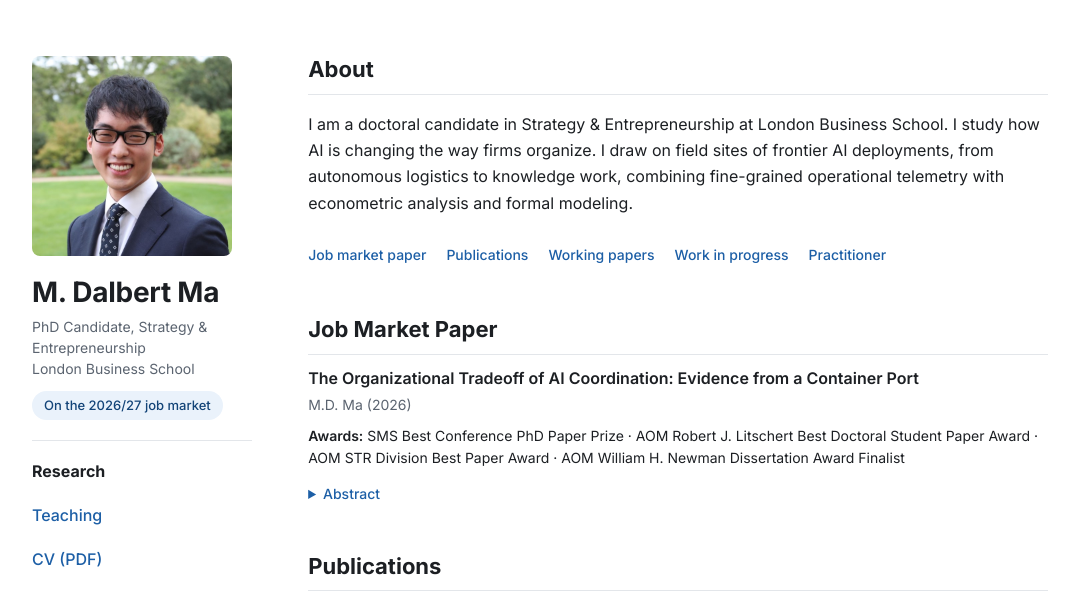
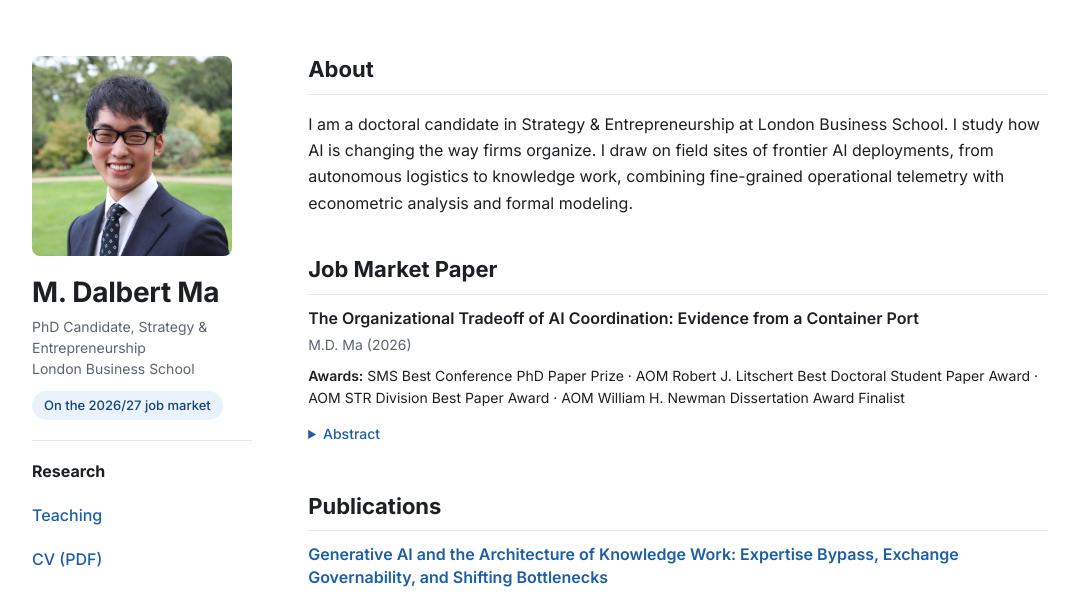
Before and after one commit to dalbert111ma/website, a plain HTML site: page index.html in a window 1280 px wide. Shown: the top 596 px of the page, without its empty margins (100-1179 px from the left). Drawn offline with Linux system fonts and the light colour scheme.

Commit message:
Remove navigation links from About section
Removed navigation links from the About section.

```diff
--- a/index.html
+++ b/index.html
@@ -44,13 +44,6 @@ Google Scholar</a>
 <section class="stack stack-16">
 <h2 class="section-title">About</h2>
 <p class="body">I am a doctoral candidate in Strategy &amp; Entrepreneurship at London Business School. I study how AI is changing the way firms organize. I draw on field sites of frontier AI deployments, from autonomous logistics to knowledge work, combining fine-grained operational telemetry with econometric analysis and formal modeling.</p>
-<nav aria-label="On this page" class="jump-nav">
-<a href="#jmp" class="jump-link">Job market paper</a>
-<a href="#publications" class="jump-link">Publications</a>
-<a href="#working-papers" class="jump-link">Working papers</a>
-<a href="#in-progress" class="jump-link">Work in progress</a>
-<a href="#practitioner" class="jump-link">Practitioner</a>
-</nav>
 </section>
 
 <section id="jmp" class="stack stack-12">
```
